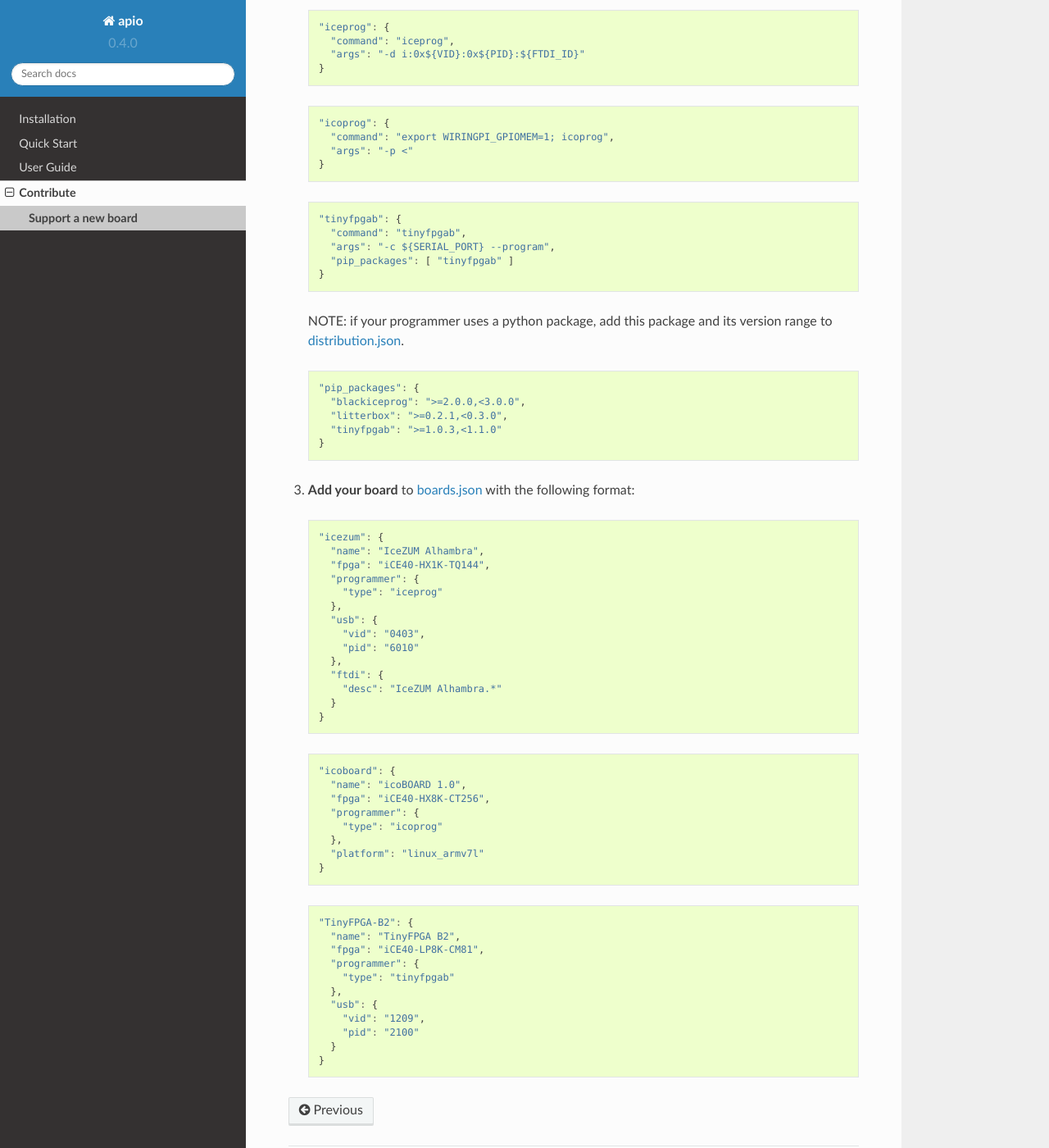
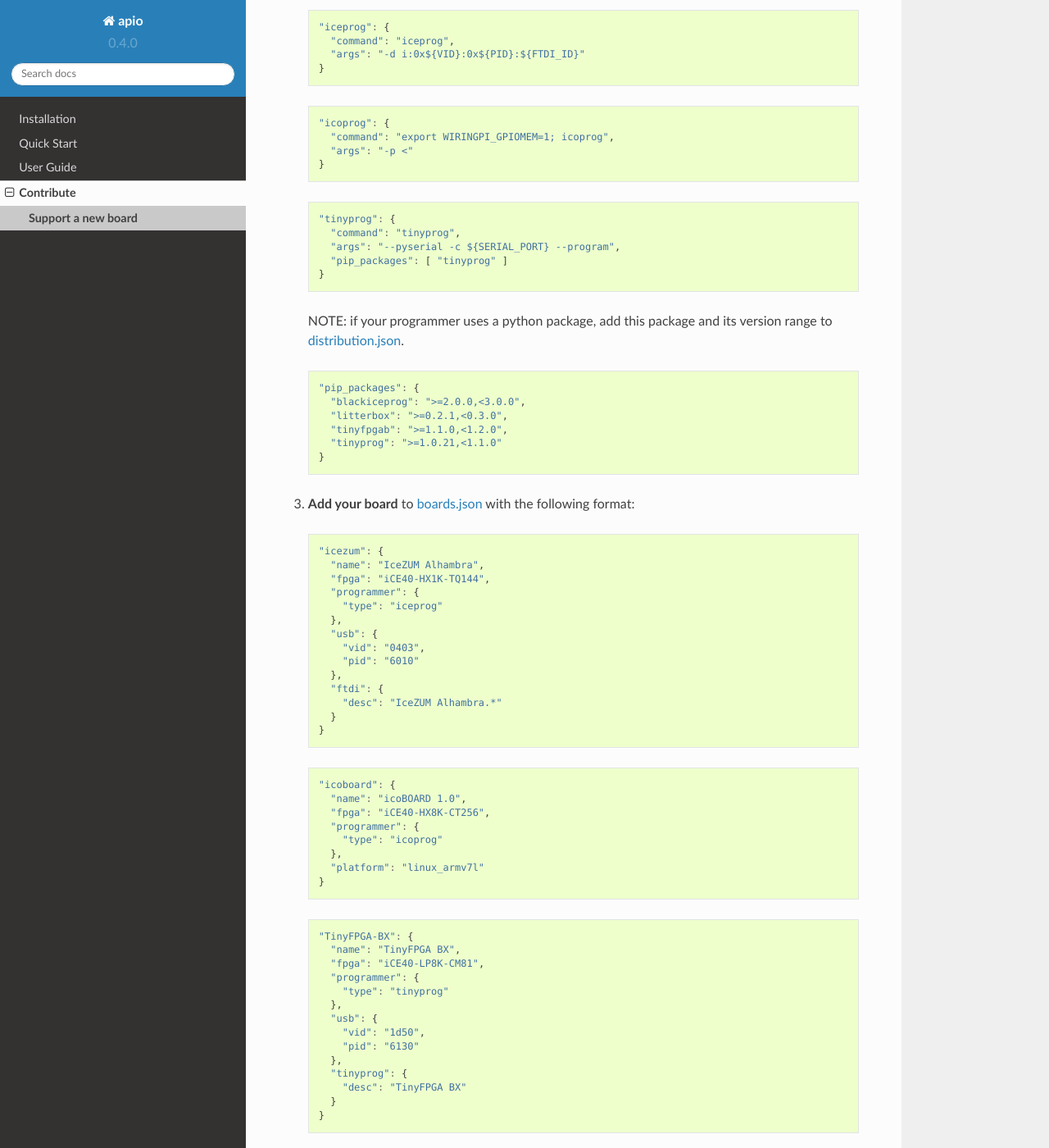
Before and after one commit to FPGAwars/apio, a Sphinx documentation site: the page built from docs/source/contribute/support_new_board.rst, in a window 1280 px wide and 1400 px high, scrolled down 718 px. Shown: the whole window at 82% size. Built offline with Sphinx 7.4.7 and the Read the Docs theme 2.0.0, drawn with Linux system fonts in a browser that asks for light colours.

Commit message:
Update docs

```diff
--- a/docs/source/contribute/support_new_board.rst
+++ b/docs/source/contribute/support_new_board.rst
@@ -49,10 +49,10 @@ In order to support a new board based on FPGA Lattice iCE40 family, follow these
 
   .. code-block:: javascript
 
-    "tinyfpgab": {
-      "command": "tinyfpgab",
-      "args": "-c ${SERIAL_PORT} --program",
-      "pip_packages": [ "tinyfpgab" ]
+    "tinyprog": {
+      "command": "tinyprog",
+      "args": "--pyserial -c ${SERIAL_PORT} --program",
+      "pip_packages": [ "tinyprog" ]
     }
 
   NOTE: if your programmer uses a python package, add this package and its version range to `distribution.json <https://github.com/FPGAwars/apio/blob/develop/apio/resources/distribution.json>`_.
@@ -62,7 +62,8 @@ In order to support a new board based on FPGA Lattice iCE40 family, follow these
     "pip_packages": {
       "blackiceprog": ">=2.0.0,<3.0.0",
       "litterbox": ">=0.2.1,<0.3.0",
-      "tinyfpgab": ">=1.0.3,<1.1.0"
+      "tinyfpgab": ">=1.1.0,<1.2.0",
+      "tinyprog": ">=1.0.21,<1.1.0"
     }
 
 3. **Add your board** to `boards.json <https://github.com/FPGAwars/apio/blob/develop/apio/resources/boards.json>`_ with the following format:
@@ -97,14 +98,17 @@ In order to support a new board based on FPGA Lattice iCE40 family, follow these
 
   .. code-block:: javascript
 
-    "TinyFPGA-B2": {
-      "name": "TinyFPGA B2",
+    "TinyFPGA-BX": {
+      "name": "TinyFPGA BX",
       "fpga": "iCE40-LP8K-CM81",
       "programmer": {
-        "type": "tinyfpgab"
+        "type": "tinyprog"
       },
       "usb": {
-        "vid": "1209",
-        "pid": "2100"
+        "vid": "1d50",
+        "pid": "6130"
+      },
+      "tinyprog": {
+        "desc": "TinyFPGA BX"
       }
     }
--- a/docs/source/user_guide/env_commands/cmd_upgrade.rst
+++ b/docs/source/user_guide/env_commands/cmd_upgrade.rst
@@ -26,4 +26,4 @@ Examples
 
   $ apio upgrade
   You're up-to-date!
-  Apio 0.3.6 is currently the newest version available.
+  Apio 0.4.0 is currently the newest version available.
--- a/docs/source/user_guide/index.rst
+++ b/docs/source/user_guide/index.rst
@@ -54,6 +54,7 @@ Environment Commands
     env_commands/cmd_examples
     env_commands/cmd_init
     env_commands/cmd_install
+    env_commands/cmd_raw
     env_commands/cmd_system
     env_commands/cmd_uninstall
     env_commands/cmd_upgrade
```
Also changed, not shown: docs/source/installation.rst (+6 -10 lines), docs/source/user_guide/env_commands/cmd_raw.rst (added, +46 -0 lines), docs/resources/images/yosys-show.png (added), 1 other file.
